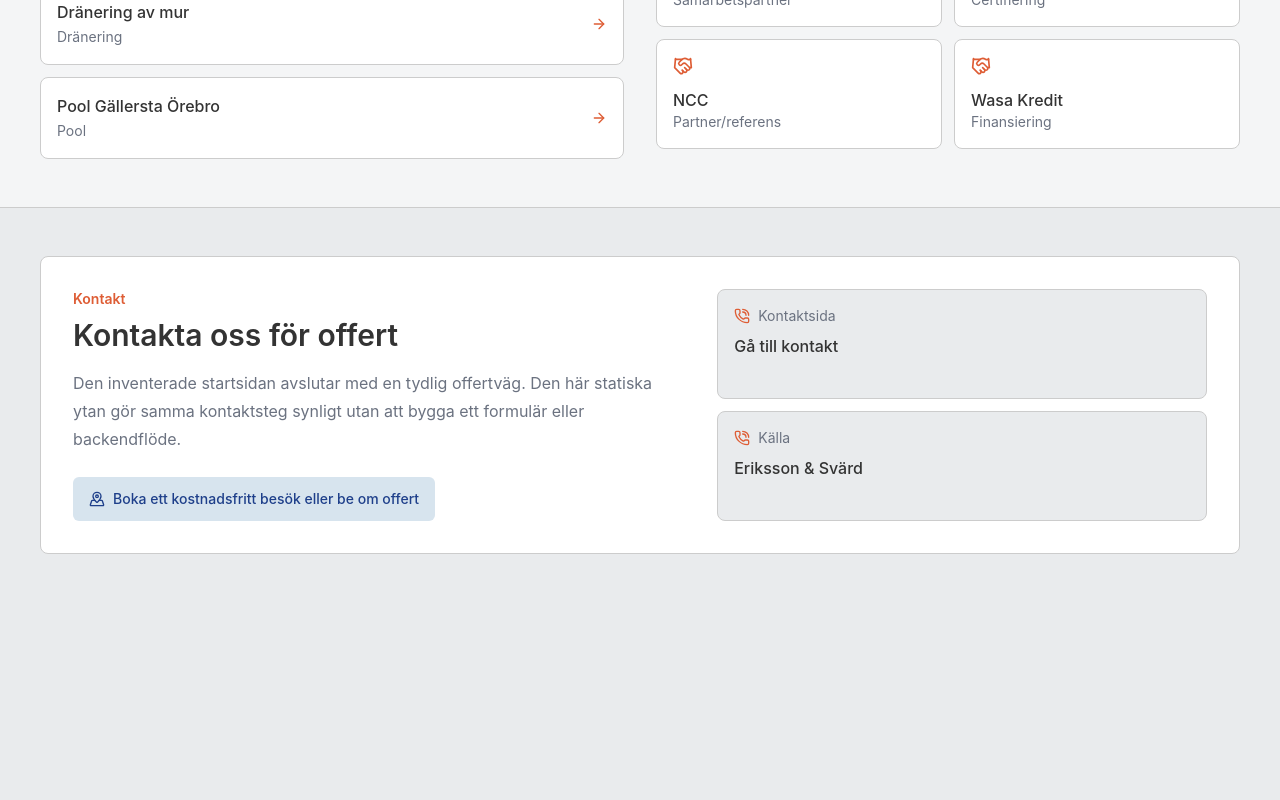
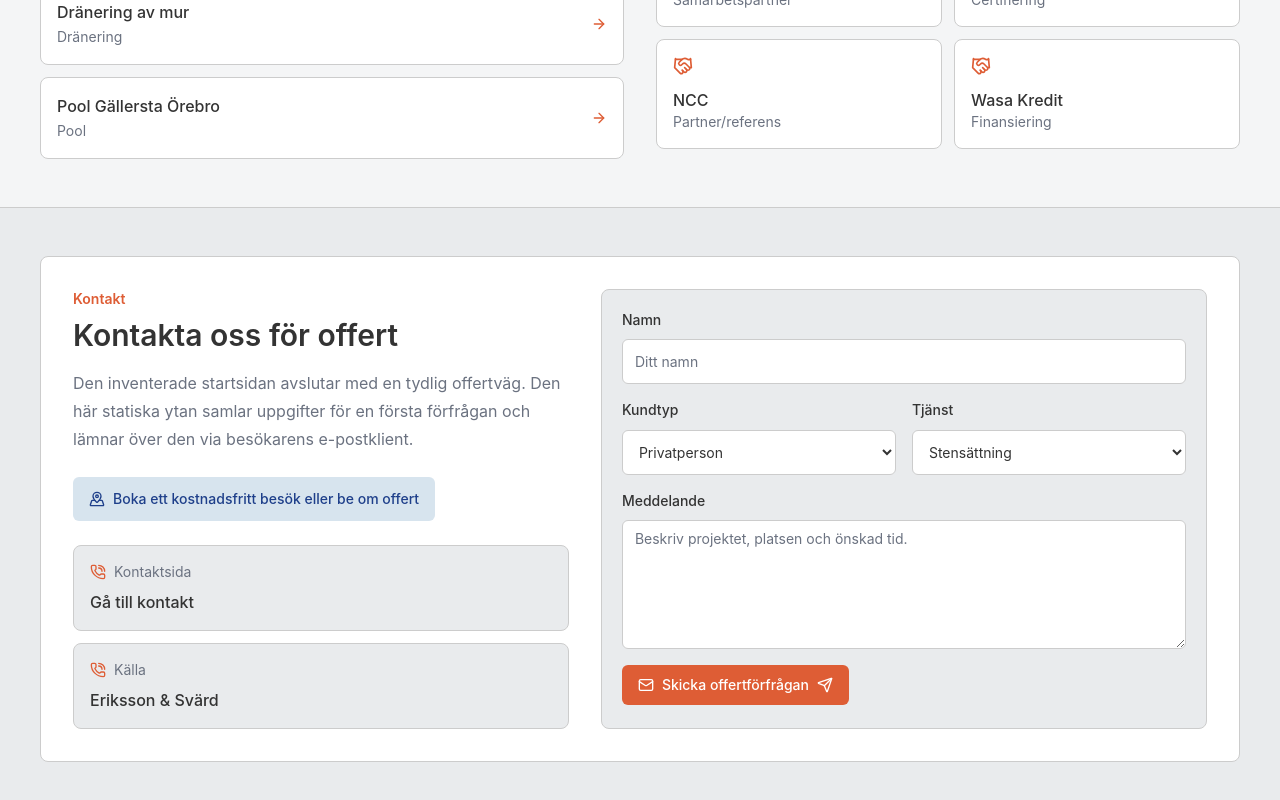
Before and after one commit to asynkron/AlvaLinus, a React (Vite) app: page / in a window 1280 px wide. Shown: the part 2950-3750 px from the top of the page. Before the commit the page ends 3552 px from the top, so only its background shows below. Built offline with nearby package versions, Linux system fonts and the light colour scheme.

Commit message:
Add static email contact form (#22)
Co-authored-by: Roger Johansson <roger@asynkron.se>

```diff
--- a/src/data/siteContent.ts
+++ b/src/data/siteContent.ts
@@ -243,8 +243,35 @@ export const siteContent = {
   contact: {
     title: "Kontakta oss för offert",
     summary:
-      "Den inventerade startsidan avslutar med en tydlig offertväg. Den här statiska ytan gör samma kontaktsteg synligt utan att bygga ett formulär eller backendflöde.",
+      "Den inventerade startsidan avslutar med en tydlig offertväg. Den här statiska ytan samlar uppgifter för en första förfrågan och lämnar över den via besökarens e-postklient.",
     offertLabel: "Boka ett kostnadsfritt besök eller be om offert",
+    form: {
+      ariaLabel: "Offertförfrågan via e-post",
+      recipientEmail: "kontakt@alvalinus.example",
+      subject: "Offertförfrågan från alvalinus.se",
+      submitLabel: "Skicka offertförfrågan",
+      nameField: {
+        label: "Namn",
+        name: "name",
+        placeholder: "Ditt namn",
+      },
+      customerTypeField: {
+        label: "Kundtyp",
+        name: "customerType",
+        options: ["Privatperson", "Företag", "BRF eller fastighetsägare"],
+      },
+      serviceField: {
+        label: "Tjänst",
+        name: "service",
+        options: ["Stensättning", "Markarbete", "Grävjobb", "Dränering", "Pool", "Trädgårdsplanering", "Annat"],
+      },
+      messageField: {
+        label: "Meddelande",
+        name: "message",
+        placeholder: "Beskriv projektet, platsen och önskad tid.",
+        rows: 5,
+      },
+    },
     items: [
       { label: "Kontaktsida", value: "Gå till kontakt", href: "/kontakt/" },
       { label: "Källa", value: "Eriksson & Svärd", href: "https://www.erikssonsvard.se/kontakt/" },
--- a/src/pages/SiteHomePage.tsx
+++ b/src/pages/SiteHomePage.tsx
@@ -4,8 +4,10 @@ import {
   CheckCircle2,
   ExternalLink,
   Handshake,
+  Mail,
   MapPinned,
   PhoneCall,
+  Send,
   ShieldCheck,
 } from "lucide-react";
 import { useEffect, useState } from "react";
@@ -543,19 +545,21 @@ function References({ content }: { readonly content: SiteContent }) {
 }
 
 function Contact({ content }: { readonly content: SiteContent }) {
+  const form = content.contact.form;
+  const emailAction = `mailto:${form.recipientEmail}?subject=${encodeURIComponent(form.subject)}`;
+
   return (
     <section id="kontakt" className="mx-auto w-full max-w-7xl px-5 py-12 sm:px-8 lg:px-10">
-      <div className="grid gap-8 rounded-lg border bg-card p-6 md:grid-cols-[1fr_0.8fr] md:p-8">
-        <div>
+      <div className="grid gap-8 rounded-lg border bg-card p-6 lg:grid-cols-[0.9fr_1.1fr] md:p-8">
+        <div className="flex flex-col">
           <p className="text-sm font-semibold text-primary">Kontakt</p>
           <h2 className="mt-2 text-3xl font-semibold tracking-normal">{content.contact.title}</h2>
           <p className="mt-4 leading-7 text-muted-foreground">{content.contact.summary}</p>
-          <div className="mt-6 inline-flex items-center rounded-md bg-accent px-4 py-3 text-sm font-medium text-accent-foreground">
+          <div className="mt-6 inline-flex max-w-max items-center rounded-md bg-accent px-4 py-3 text-sm font-medium text-accent-foreground">
             <MapPinned className="mr-2 h-4 w-4" aria-hidden="true" />
             {content.contact.offertLabel}
           </div>
-        </div>
-        <div className="grid gap-3">
+          <div className="mt-6 grid gap-3">
             {content.contact.items.map((item) => (
               <a key={item.label} href={item.href} className="rounded-lg border bg-background p-4 hover:border-primary">
                 <span className="flex items-center gap-2 text-sm text-muted-foreground">
@@ -566,6 +570,66 @@ function Contact({ content }: { readonly content: SiteContent }) {
               </a>
             ))}
           </div>
+        </div>
+        <form
+          aria-label={form.ariaLabel}
+          action={emailAction}
+          method="post"
+          encType="text/plain"
+          className="grid gap-4 rounded-lg border bg-background p-5"
+        >
+          <input type="hidden" name="subject" value={form.subject} />
+          <label className="grid gap-2 text-sm font-medium text-foreground">
+            {form.nameField.label}
+            <input
+              name={form.nameField.name}
+              placeholder={form.nameField.placeholder}
+              required
+              className="min-h-11 rounded-md border bg-card px-3 py-2 text-base font-normal text-foreground outline-none transition-colors placeholder:text-muted-foreground focus:border-primary sm:text-sm"
+            />
+          </label>
+          <div className="grid gap-4 sm:grid-cols-2">
+            <label className="grid gap-2 text-sm font-medium text-foreground">
+              {form.customerTypeField.label}
+              <select
+                name={form.customerTypeField.name}
+                required
+                className="min-h-11 rounded-md border bg-card px-3 py-2 text-base font-normal text-foreground outline-none transition-colors focus:border-primary sm:text-sm"
+              >
+                {form.customerTypeField.options.map((option) => (
+                  <option key={option}>{option}</option>
+                ))}
+              </select>
+            </label>
+            <label className="grid gap-2 text-sm font-medium text-foreground">
+              {form.serviceField.label}
+              <select
+                name={form.serviceField.name}
+                required
+                className="min-h-11 rounded-md border bg-card px-3 py-2 text-base font-normal text-foreground outline-none transition-colors focus:border-primary sm:text-sm"
+              >
+                {form.serviceField.options.map((option) => (
+                  <option key={option}>{option}</option>
+                ))}
+              </select>
+            </label>
+          </div>
+          <label className="grid gap-2 text-sm font-medium text-foreground">
+            {form.messageField.label}
+            <textarea
+              name={form.messageField.name}
+              placeholder={form.messageField.placeholder}
+              required
+              rows={form.messageField.rows}
+              className="min-h-32 resize-y rounded-md border bg-card px-3 py-2 text-base font-normal text-foreground outline-none transition-colors placeholder:text-muted-foreground focus:border-primary sm:text-sm"
+            />
+          </label>
+          <Button type="submit" className="justify-self-start">
+            <Mail className="mr-2 h-4 w-4" aria-hidden="true" />
+            {form.submitLabel}
+            <Send className="ml-2 h-4 w-4" aria-hidden="true" />
+          </Button>
+        </form>
       </div>
     </section>
   );
--- a/src/types/site.ts
+++ b/src/types/site.ts
@@ -54,6 +54,31 @@ export type ContactItem = {
   readonly href: string;
 };
 
+export type ContactSelectField = {
+  readonly label: string;
+  readonly name: string;
+  readonly options: readonly string[];
+};
+
+export type ContactTextField = {
+  readonly label: string;
+  readonly name: string;
+  readonly placeholder: string;
+};
+
+export type ContactForm = {
+  readonly ariaLabel: string;
+  readonly recipientEmail: string;
+  readonly subject: string;
+  readonly submitLabel: string;
+  readonly nameField: ContactTextField;
+  readonly customerTypeField: ContactSelectField;
+  readonly serviceField: ContactSelectField;
+  readonly messageField: ContactTextField & {
+    readonly rows: number;
+  };
+};
+
 export type SiteContent = {
   readonly inventory: {
     readonly checkedAt: string;
@@ -80,6 +105,7 @@ export type SiteContent = {
     readonly title: string;
     readonly summary: string;
     readonly offertLabel: string;
+    readonly form: ContactForm;
     readonly items: readonly ContactItem[];
   };
 };
```
Also changed, not shown: 1 other file (tests, documents, lock files or other folders). Lines whose indentation alone changed are shown as unchanged.
